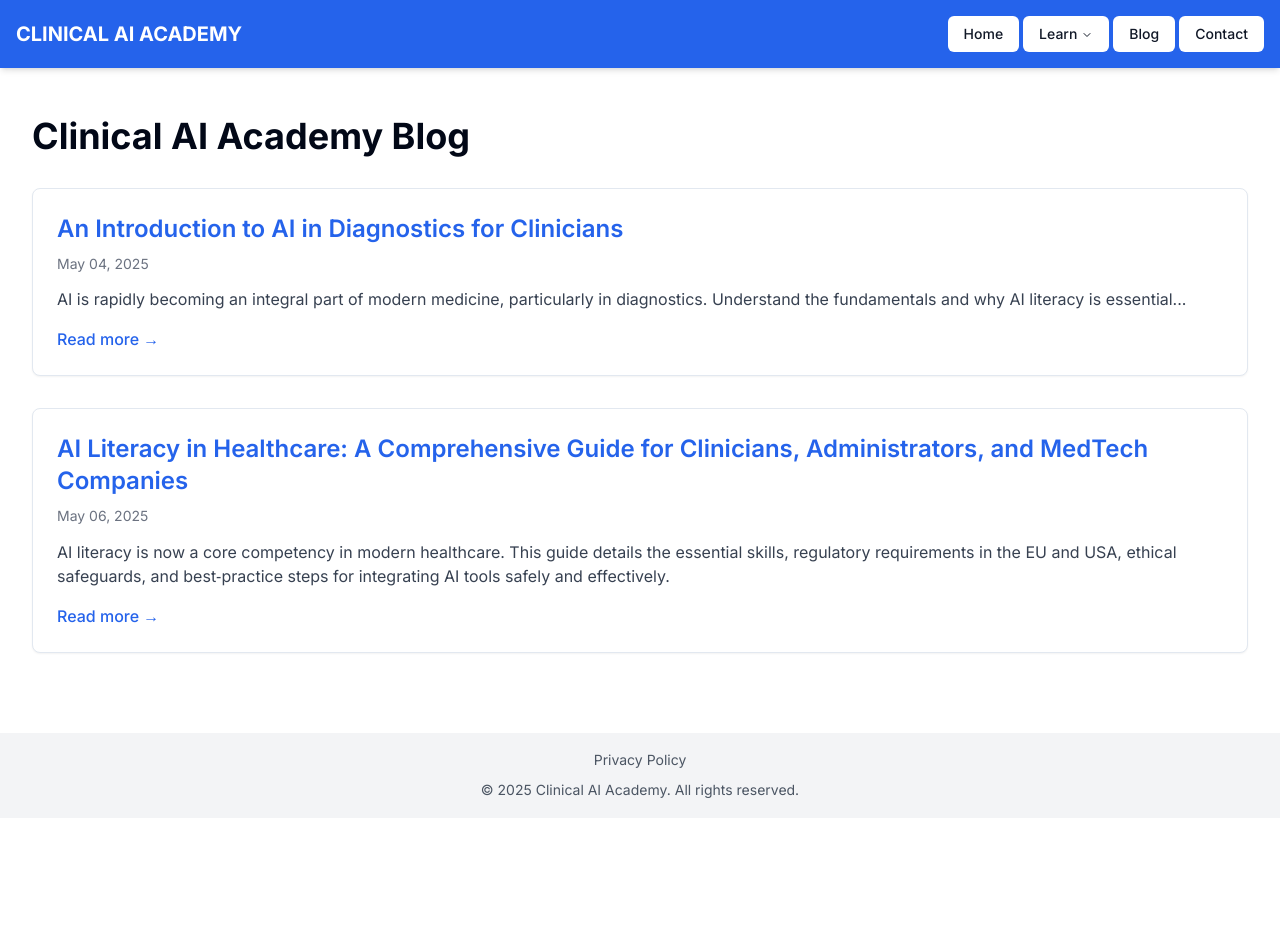
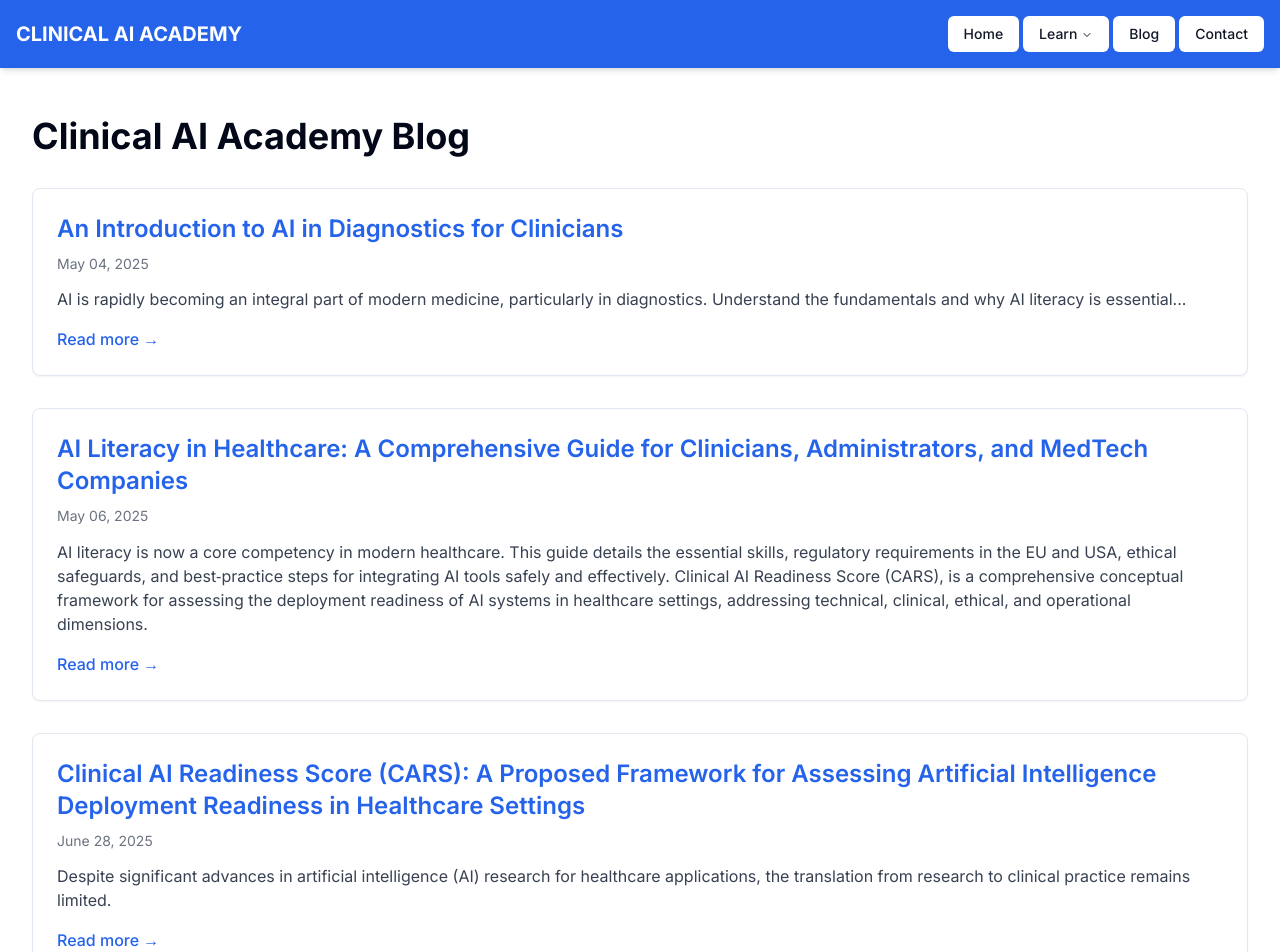
Before and after one commit to anazz-dev/ai-healthcare-learn, a Next.js app: page /blog in a window 1280 px wide. Shown: the top 952 px of the page. Before the commit the page ends 818 px from the top, so only its background shows below. Built offline with nearby package versions, Linux system fonts and the light colour scheme.

Commit message:
add slug for CARS blog

```diff
--- a/src/app/blog/page.tsx
+++ b/src/app/blog/page.tsx
@@ -13,8 +13,15 @@ const posts = [
   {
     slug: 'ai-literacy-in-healthcare',
     title: 'AI Literacy in Healthcare: A Comprehensive Guide for Clinicians, Administrators, and MedTech Companies',
-    excerpt: 'AI literacy is now a core competency in modern healthcare. This guide details the essential skills, regulatory requirements in the EU and USA, ethical safeguards, and best‑practice steps for integrating AI tools safely and effectively.',
+    excerpt: 'AI literacy is now a core competency in modern healthcare. This guide details the essential skills, regulatory requirements in the EU and USA, ethical safeguards, and best‑practice steps for integrating AI tools safely and effectively. Clinical AI Readiness Score (CARS), is a comprehensive conceptual framework for assessing the deployment readiness of AI systems in healthcare settings, addressing technical, clinical, ethical, and operational dimensions.',
     date: 'May 06, 2025', // Publication date
+  },
+
+   {
+    slug: 'cars',
+    title: 'Clinical AI Readiness Score (CARS): A Proposed Framework for Assessing Artificial Intelligence Deployment Readiness in Healthcare Settings',
+    excerpt: 'Despite significant advances in artificial intelligence (AI) research for healthcare applications, the translation from research to clinical practice remains limited.',
+    date: 'June 28, 2025', // Publication date
   }
 
   // Add more posts here later
```
